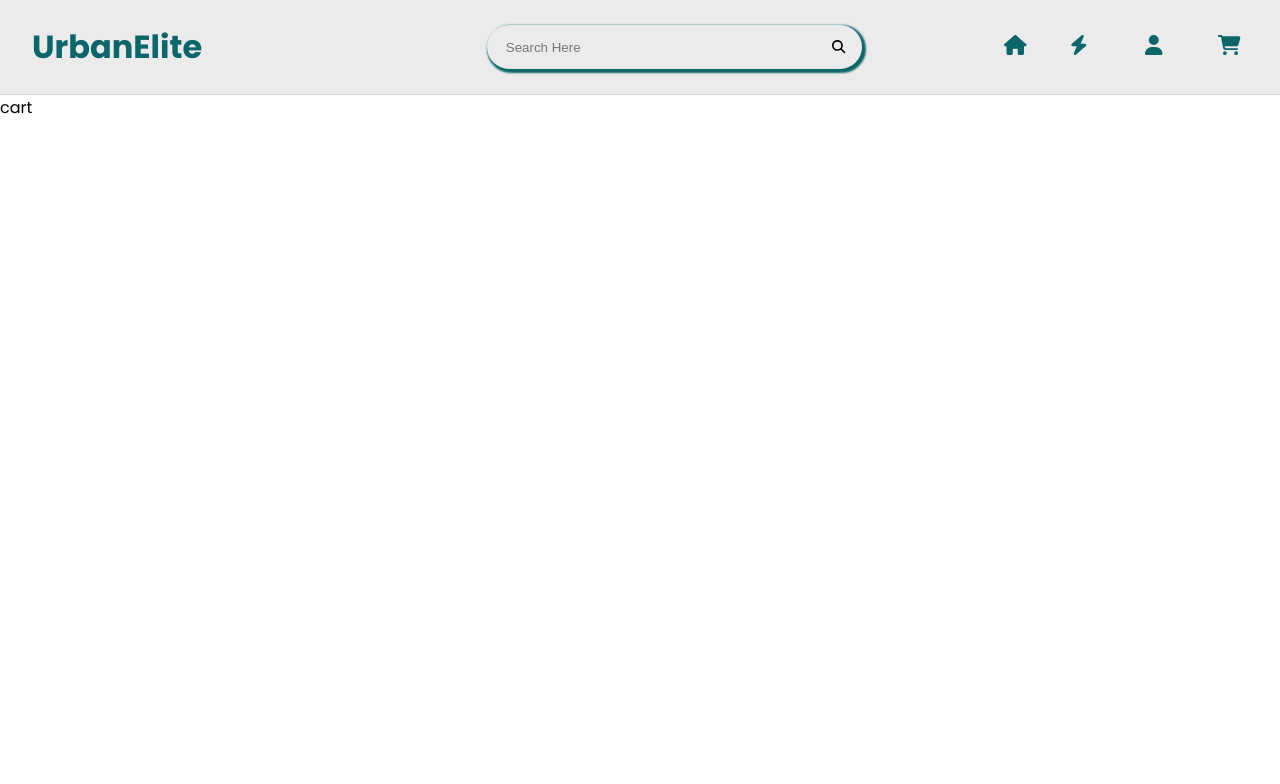
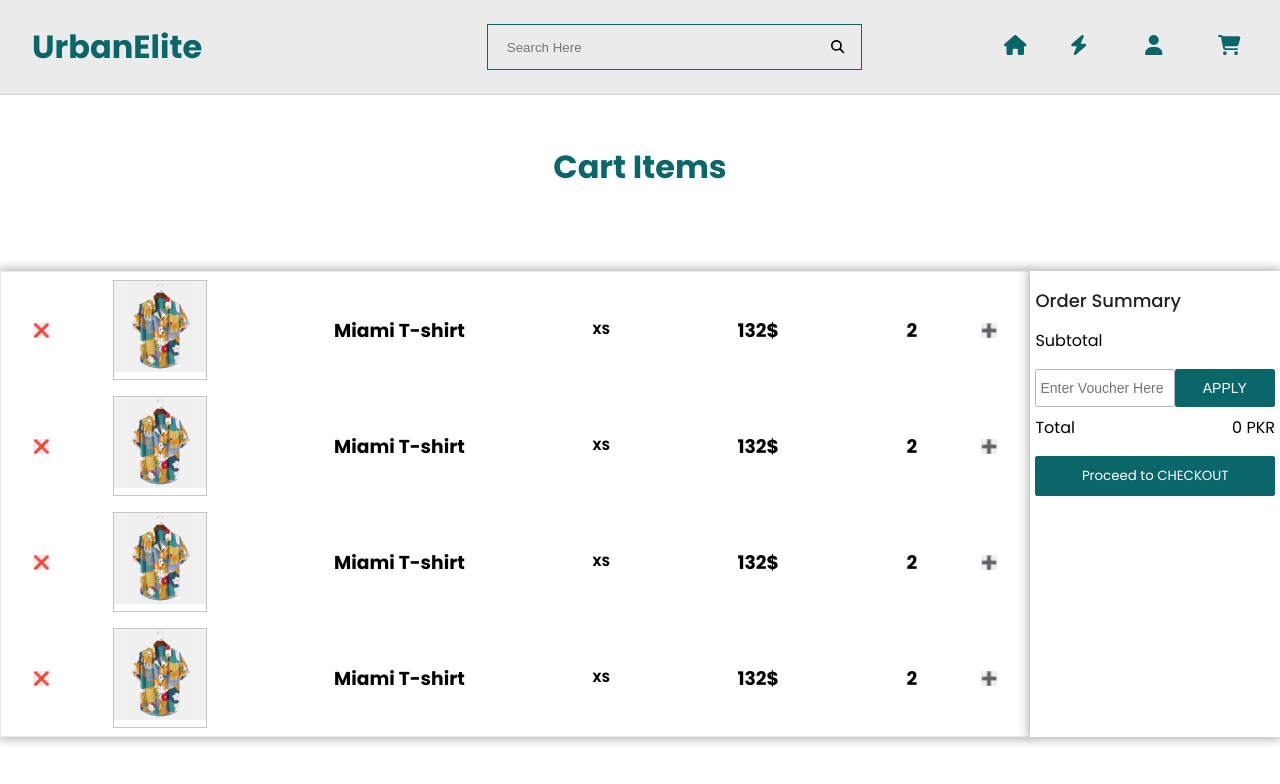
Before and after one commit to nasiruddinabubakar/UrbanElite, a React (Create React App) app: page /cart in a window 1280 px wide. Shown: the top 784 px of the page. Built offline with nearby package versions, Linux system fonts and the light colour scheme.

Commit message:
new Component : Cart

```diff
--- a/src/components/Cart.tsx
+++ b/src/components/Cart.tsx
@@ -1,7 +1,119 @@
-export default function (){
+import { Heading } from "./Heading";
 
-return <div>
-    cart
-</div>
+export default function () {
+  return (
+    <div className="cart__container">
+      <Heading heading="Cart Items" />
+      <div className="cart__shell">
+        <div className="cart">
+          <div className="added__products">
+            <button>❌</button>
+            <div className="inner__products">
+              <div id="pro--img">
+                <img src="/products/f1.jpg" alt="hehe" />
+              </div>
+              <div>
+                <h3> Miami T-shirt</h3>
+              </div>
+              <div>
+                {" "}
+                <h5> XS </h5>
+              </div>
+              <div>
+                <h3> 132$ </h3>
+              </div>
+              <div>
+                <h3> 2 </h3>
+              </div>
+            </div>
+            <button>➕</button>
+          </div>
+          <div className="added__products">
+            <button>❌</button>
+            <div className="inner__products">
+              <div id="pro--img">
+                <img src="/products/f1.jpg" alt="hehe" />
+              </div>
+              <div>
+                <h3> Miami T-shirt</h3>
+              </div>
+              <div>
+                <h5> XS </h5>
+              </div>
+              <div>
+                <h3> 132$ </h3>
+              </div>
+              <div>
+                <h3> 2 </h3>
+              </div>
+            </div>
+            <button>➕</button>
+          </div>
+          <div className="added__products">
+            <button>❌</button>
+            <div className="inner__products">
+              <div id="pro--img">
+                <img src="/products/f1.jpg" alt="hehe" />
+              </div>
+              <div>
+                <h3> Miami T-shirt</h3>
+              </div>
+              <div>
+                <h5> XS </h5>
+              </div>
+              <div>
+                <h3> 132$ </h3>
+              </div>
+              <div>
+                <h3> 2 </h3>
+              </div>
+            </div>
+            <button>➕</button>
+          </div>
+          <div className="added__products">
+            <button>❌</button>
+            <div className="inner__products">
+              <div id="pro--img">
+                <img src="/products/f1.jpg" alt="hehe" />
+              </div>
+              <div>
+                <h3> Miami T-shirt</h3>
+              </div>
+              <div>
+                <h5> XS </h5>
+              </div>
+              <div>
+                <h3> 132$ </h3>
+              </div>
+              <div>
+                <h3> 2 </h3>
+              </div>
+            </div>
+            <button>➕</button>
+          </div>
+        </div>
+        <div className="summary-section">
+          <div id="sum">
+            <div className="summary-section-heading">Order Summary</div>
+            <div className="checkout-summary">
+              <div className="checkout-summary-label">
+                Subtotal
+                <div className="coupon">
+                  <input type="text" placeholder="Enter Voucher Here" />{" "}
+                  <button>Apply</button>
+                </div>
+              </div>
+              <div className="total__price">
+                <div>Total</div> <div>0 PKR</div>
+              </div>
 
+              <div>
+                <button className="proceed">Proceed to CHECKOUT</button>
+              </div>
+            </div>
+          </div>
+        </div>
+      </div>
+    </div>
+  );
 }
--- a/src/components/FeaturedProduct.tsx
+++ b/src/components/FeaturedProduct.tsx
@@ -3,6 +3,7 @@ import StarRating from "./StarRating";
 import { Link } from "react-router-dom";
 import { faCartShopping } from "@fortawesome/free-solid-svg-icons";
 import { FontAwesomeIcon } from "@fortawesome/react-fontawesome";
+import { Heading } from "./Heading";
 const Products: FeaturedViewProps[] = [
   {
     category: "Men's Wear",
@@ -82,7 +83,7 @@ const Products: FeaturedViewProps[] = [
 
     price: 750.2,
     rating: [],
-    title: "Gshcok Watch",
+    title: "Gshock Watch",
   },
   {
     category: "FootWear",
@@ -98,7 +99,7 @@ const Products: FeaturedViewProps[] = [
 
     price: 999,
     rating: [],
-    title: "Groove Chukka Boots",
+    title: "Groove Boots",
   },
 ];
 export default function FeaturedProducts() {
@@ -120,14 +121,14 @@ export default function FeaturedProducts() {
   //   getProducts();
   // }, []);
   return (
-    <>
-      <Heading />
+    <div className="featured__container">
+      <Heading heading={'Featured Products'}/>
       <div className="featured__products">
         {data.map((item, i) => (
           <FeaturedView key={i} item={item} i={i + 1} />
         ))}
       </div>
-    </>
+    </div>
   );
 }
 interface FeaturedViewProps {
@@ -173,10 +174,3 @@ export function FeaturedView({
     </div>
   );
 }
-export function Heading() {
-  return (
-    <div className="featured__heading">
-      <h1>Featured Products</h1>
-    </div>
-  );
-}
--- a/src/components/Header.tsx
+++ b/src/components/Header.tsx
@@ -9,19 +9,19 @@ import { FontAwesomeIcon } from "@fortawesome/react-fontawesome";
 import { IconDefinition } from "@fortawesome/fontawesome-svg-core";
 import { Link } from "react-router-dom";
 import FeaturedProducts from "./FeaturedProduct";
-import React from "react";
+import React, { ChangeEvent, useState } from "react";
 
 interface NavItem {
   icon: IconDefinition; // This is where you store FontAwesome icons
   text: string;
-  route:string,
+  route: string;
 }
 
 const navArray: NavItem[] = [
-  { icon: faHouse, text: "Home" ,route:"/"},
-  { icon: faBolt, text: "Sale",route:"/sale" },
-  { icon: faUser, text: "Account",route:"/login" },
-  { icon: faCartShopping, text: "Cart",route:"/cart" },
+  { icon: faHouse, text: "Home", route: "/" },
+  { icon: faBolt, text: "Sale", route: "/sale" },
+  { icon: faUser, text: "Account", route: "/login" },
+  { icon: faCartShopping, text: "Cart", route: "/cart" },
 ];
 
 export default function Header() {
@@ -38,29 +38,48 @@ export default function Header() {
           </ul>
         </nav>
       </header>
-
     </>
   );
 }
 function Logo() {
   return (
     <div>
-      <Link to='/'>
+      <Link to="/">
         <h1>UrbanElite</h1>
       </Link>
     </div>
   );
 }
 function Search() {
+  const [searchStatus, setSearchStatus] = useState(false);
+
+  function handleSearch(e: React.ChangeEvent<HTMLInputElement>) {
+    if (!e.target.value) {
+      setSearchStatus((searchStatus) => !searchStatus);
+      return;
+    }
+    setSearchStatus(true);
+  }
+
   return (
-
     <div className="searchh">
-      <input type="text" placeholder="Search Here" />
+      <input type="text" placeholder="Search Here" onChange={handleSearch} />
       <button>
         <i>
           <FontAwesomeIcon icon={faSearch} />
         </i>
       </button>
+      <div className="dropdownsearch">
+        {searchStatus && (
+          <ul>
+            <li>papa</li>
+            <li>papa</li>
+            <li>papa</li>
+            <li>papa</li>
+            <li>papa</li>
+          </ul>
+        )}
+      </div>
     </div>
   );
 }
@@ -69,7 +88,6 @@ interface Nav {
 }
 export function ListComponents({ item }: Nav) {
   return (
-
     <li>
       <Link to={item.route}>
         <div className="nav__div">
@@ -80,7 +98,5 @@ export function ListComponents({ item }: Nav) {
         </div>
       </Link>
     </li>
-
-
   );
 }
--- /dev/null
+++ b/src/components/Heading.tsx
@@ -0,0 +1,7 @@
+export function Heading({ heading }: { heading: string; }) {
+  return (
+    <div className="featured__heading">
+      <h1>{heading}</h1>
+    </div>
+  );
+}
--- a/src/index.css
+++ b/src/index.css
@@ -75,6 +75,7 @@ header > div > h1 {
   margin-right: 1rem;
   margin-top: 0rem;
 }
+
 .searchh > input {
   outline: none;
   border-radius: 2rem;
@@ -84,17 +85,40 @@ header > div > h1 {
   width: 100%;
 }
 .searchh {
+  position: relative;
   padding-left: 4px;
   outline: #021a1a;
   margin-left: 11rem;
   justify-content: center;
   display: flex;
   width: 30%;
-
-  border-radius: 2rem;
-  box-shadow: 2px 2px 2px 2px var(--bg-lightcolor);
+   border: 1px solid var(--bg-lightcolor);
+  /* border-radius: 2rem; */
+  /* box-shadow: 2px 2px 2px 2px var(--bg-lightcolor); */
 }
 
+.dropdownsearch{
+  border-right: none;
+  border-bottom: #4b4848;
+  /* border-radius:   0rem 0rem 3rem 3rem; */
+  margin-right: 3px;
+  margin-top: 2.8rem;
+  width: 100%;
+  position: absolute;
+  background-color:var(--bg-greycolor);
+  box-shadow: 0px 2px  rgb(194, 190, 190)
+}
+.dropdownsearch >ul{
+  /* border: 2px solid red; */
+  position: relative;
+  text-decoration: none;
+
+
+}
+.dropdownsearch >ul >li{
+
+  list-style-type: none;
+}
 .nav__div {
   cursor: pointer;
   align-items: center;
@@ -274,7 +298,7 @@ header > div > h1 {
 }
 .single__product:hover {
   transition: 0.32s ease;
-  box-shadow: 0 0 10px 4px var(--bg-lightcolor);
+  box-shadow: 0 0 10px 4px gray;
 }
 
 .banners__image > img {
@@ -297,9 +321,7 @@ header > div > h1 {
   color: var(--bg-lightcolor);
   font-size: 15px;
 }
-.details__feature__product div{
-  /* color: var(--bg-lightcolor); */
-}
+
 .pip{
   margin-bottom: 1rem;
   justify-content: space-between;
@@ -459,6 +481,143 @@ a:active, a:hover {
   background-color: #ffffff;
   transition: 0.32s ease;
 }
+.cart__container{
+  height: 95vh;
+  width: 100%;
+
+}
+.cart__shell{
+  display: flex;
+  justify-content: space-around;
+}
+.cart{
+  box-shadow: 0px 0px 10px 2px #b0b3b3;
+
+  background-color: #fff;
+  /* gap: 1rem; */
+  border: 1px solid rgb(236, 234, 234);
+  margin-top: 5rem;
+  display: flex;
+  flex-direction: column;
+  justify-content: space-between;
+  /* padding-bottom: 5px; */
+}
+#pro--img{
+  position: relative;
+  width: 10%;
+ border:1px solid rgb(202, 197, 197)
+
+}
+#pro--img>img{
+  width: 100%;
+}
+.inner__products{
+  margin: 0.5rem 0rem;
+  align-items: center;
+  /* width: 100%; */
+  display: flex;
+  flex-direction: row;
+  justify-content: space-around;
+
+
+}
+.added__products{
+  margin: 0rem 2rem;
+  align-items: center;
+  display: flex;
+  justify-content: space-evenly;
+  /* border-bottom:1px solid grey */
+}
+.added__products >button{
+  border: none;
+}
+.inner__products :nth-child(2){
+  display: flex;
+  flex-direction: column;
+  justify-content: center;
+  align-items: center;
+}
+.inner__products :nth-child(2) h5{
+ opacity: 0.8;
+}
+.summary-section-heading{
+  font-size: 18px;
+  color: #212121;
+  margin-bottom: 14px;
+  position: relative;
+  font-weight: 500;
+}
+
+.summary-section{
+  /* border: 1px solid #b0b3b3; */
+  box-shadow: 0px 0px 10px 2px #b0b3b3;
+  flex-direction: column;
+  /* justify-content: center; */
+  display: flex;
+  /* margin-right: 4rem; */
+  margin-top: 5rem;
+  width: 21rem;
+  padding: 16px 5px;
+  background: #fff;
+
+}
+
+.coupon >input{
+  width: 60%;
+  border-radius: 2.5px;
+  border: 1px solid #b0b3b3;
+  outline: none;
+  height: 38px;
+  font-size: 14px;
+  font-weight: 400;
+    vertical-align: baseline;
+    background-color: transparent;
+    padding: 2px 4px;
+}
+.coupon >button{
+  border-radius: 2.5px;
+  border: none;
+  height: auto;
+  line-height: 3  0px;
+  width: 104px;
+  display: block;
+  background-color: var(--bg-lightcolor);
+  color: #fff;
+  font-size: 14px;
+  text-transform: uppercase;
+  padding: 0;
+
+}
+#sum{
+
+  width: 100%;
+}
+.coupon{
+
+  display: flex;
+  margin-top: 1rem;
+  width: 100%;
+  justify-content: space-between;
+}
+
+.total__price{
+  margin-top:0.5rem;
+  display: flex;
+  justify-content: space-between;
+}
+.proceed{
+  margin-top: 1rem;
+  border-radius: 2px;
+  border: 1px solid var(--bg-lightcolor);
+  font-family: inherit;
+  color: white;
+  width: 100%;
+  background-color: var(--bg-lightcolor);
+  height: 40px;
+}
+
+
+
 
 /* Media QUERIES FOR RESPONSIVE */
 @media screen and (max-width: 1600px) {
@@ -484,6 +643,7 @@ a:active, a:hover {
   }
 }
 @media screen and (max-width: 600px) {
+
   header > div > a>h1 {
     display: none;
   }
@@ -537,8 +697,29 @@ a:active, a:hover {
     font-size: .8rem;
 
   }
+  .inner__products{
+    flex-direction: column;
+  }
+  #pro--img{
+
+    width: 90%;
+  }
 }
 @media screen and (max-width: 880px) {
+  .cart__shell{
+    flex-direction: column;
+    justify-content: center;
+    align-items: center;
+  }
+  .single__product:hover {
+
+    box-shadow:none ;
+  }
+  .cart{
+
+    margin: 4rem 1rem;
+  }
+
   header > .searchh {
     display: none;
   }
```
Also changed, not shown: public/logo192.png (deleted), public/logo512.png (deleted). Lines whose indentation alone changed are shown as unchanged.
